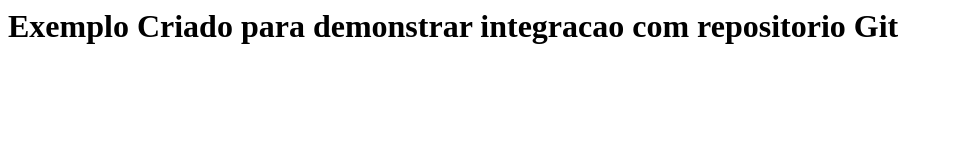
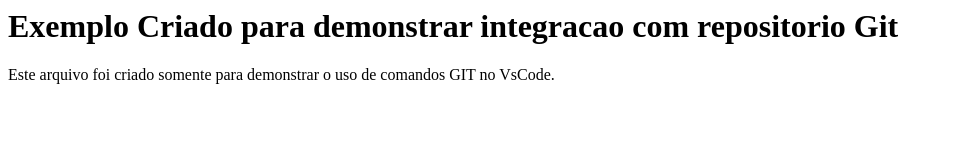
Before and after one commit to Graca-Gerson/vscodsamples, a plain HTML site: page index.html in a window 1280 px wide. Shown: the whole page, without its empty margins (0-953 px from the left). Drawn offline with Linux system fonts and the light colour scheme.

Commit message:
publicado

```diff
--- a/index.html
+++ b/index.html
@@ -4,5 +4,6 @@
     </head>
     <body>
         <h1>Exemplo Criado para demonstrar integracao com repositorio Git</h1>
+        <p>Este arquivo foi criado somente para demonstrar o uso de comandos GIT no VsCode.</p>
     </body>
 </html>
```
